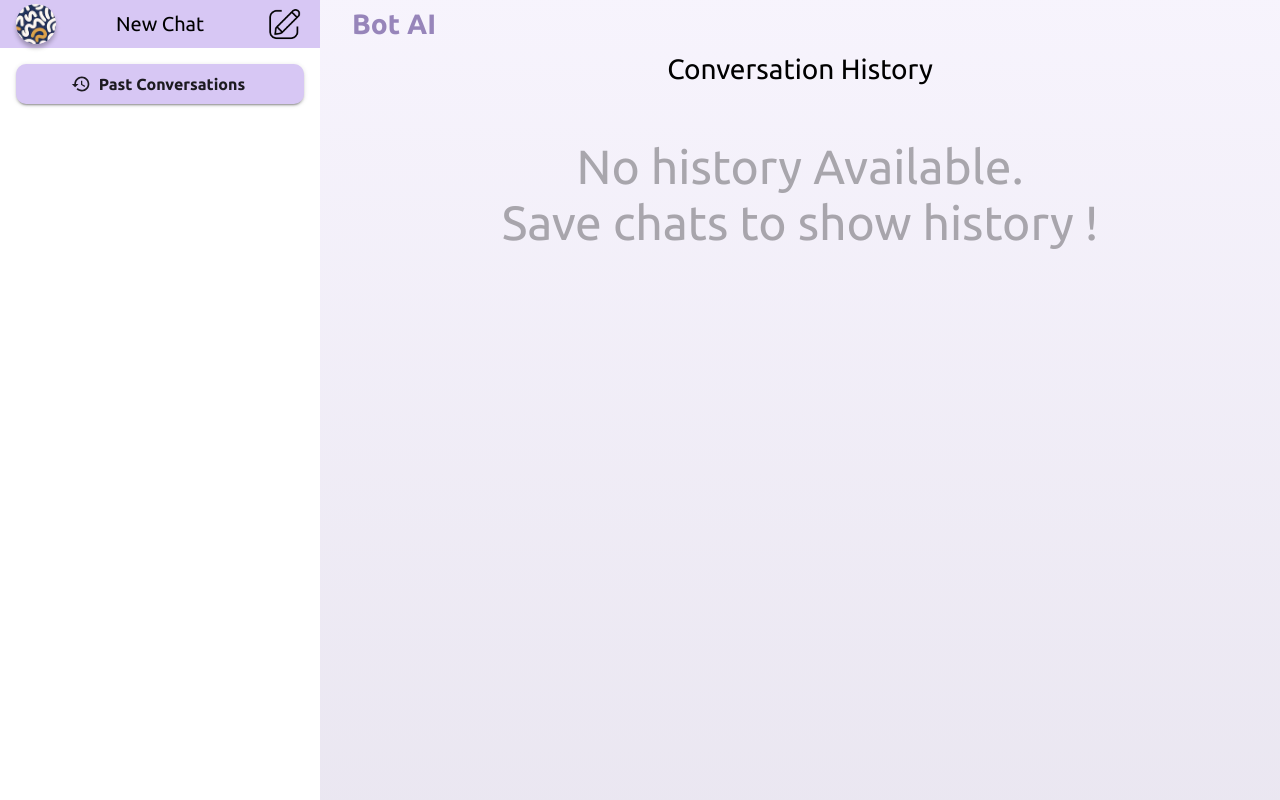
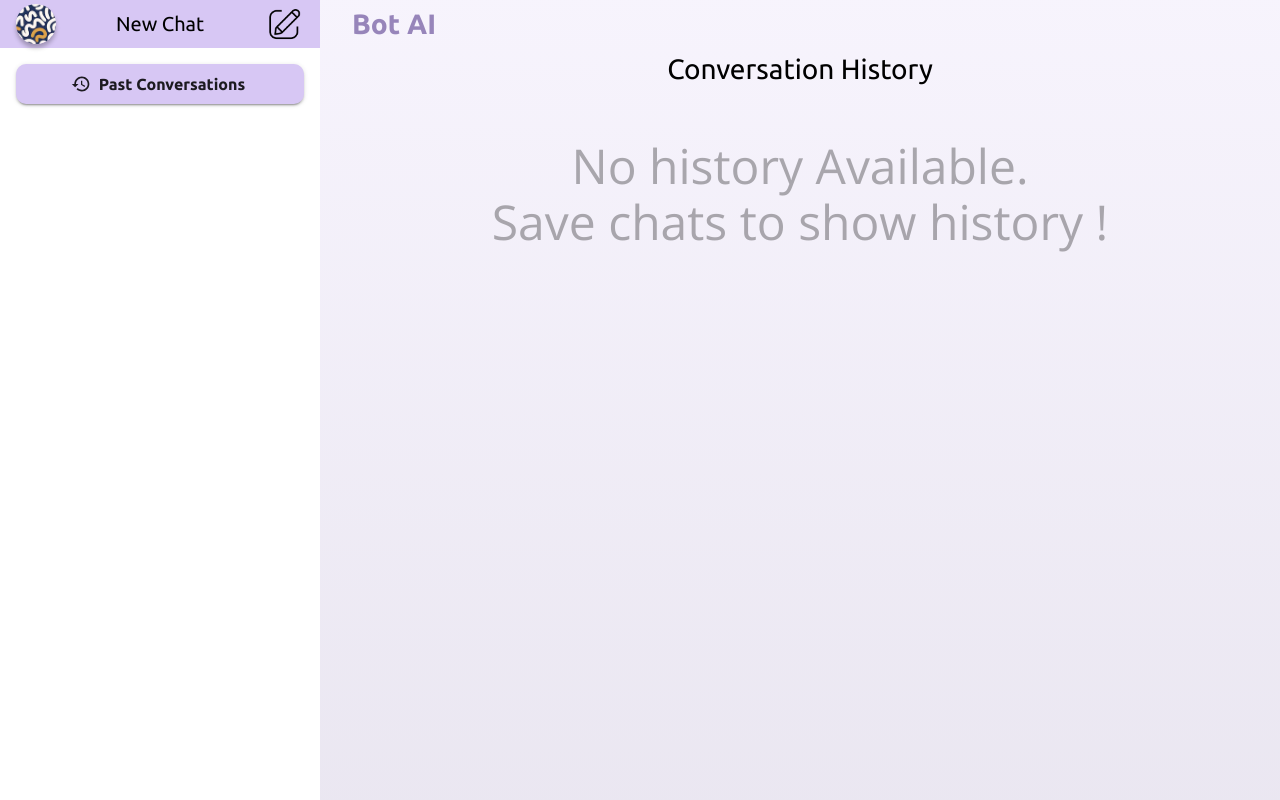
Before and after one commit to PallabRoy-SE/boat-ai, a React (Create React App) app: page /history in a window 1280 px wide. Built offline with nearby package versions, Linux system fonts and the light colour scheme.

Commit message:
fix: font fix for no history text ( refs #5 )

```diff
--- a/src/pages/history/History.jsx
+++ b/src/pages/history/History.jsx
@@ -1,7 +1,7 @@
 import { Box, Typography } from "@mui/material";
 import React from "react";
 import BtiHistoryCard from "../../components/histroy-card/BtiHistoryCard";
-import { colors } from "../../theme/variable";
+import { colors, fonts } from "../../theme/variable";
 import useLocalStorage from "../../hooks/useLocalStorage";
 import { getDateStringFromNow } from "../../services/helperService";
 function History() {
@@ -33,6 +33,7 @@ function History() {
             variant="h3"
             textAlign="center"
             color={colors.textGrey}
+            fontFamily={fonts.openSans}
             sx={{ opacity: 0.5, fontSize: { xs: "1.5rem", sm: "3rem" } }}
           >
             No history Available.
```
